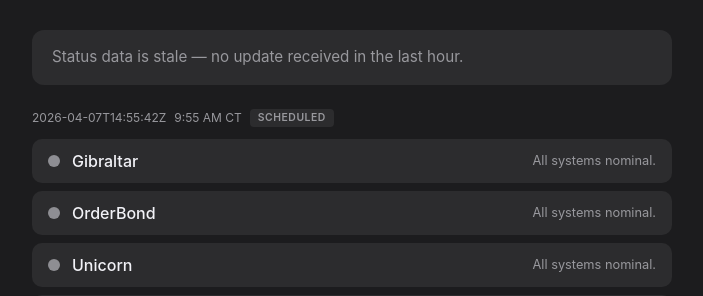
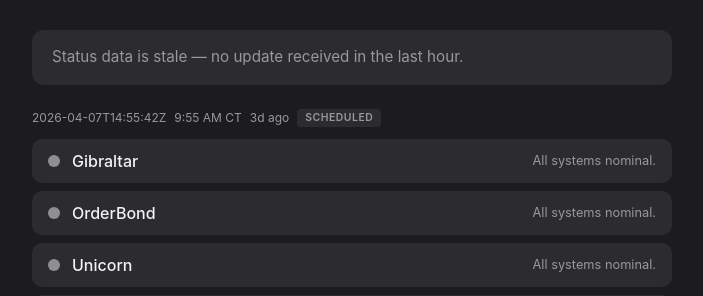
Before and after one commit to gotoplanb/hermit-watch-gen, a FastAPI app: page / in a window 1280 px wide. Shown: the part 207-503 px from the top of the page, without its empty margins (288-991 px from the left). Run offline with FastAPI, Linux system fonts and the light colour scheme.

Commit message:
Add relative time (6m ago) to status timestamp on status page
Co-Authored-By: Claude Opus 4.6 (1M context) <noreply@anthropic.com>

```diff
--- a/templates/status.html
+++ b/templates/status.html
@@ -103,6 +103,7 @@
     <div class="digest-meta" x-show="status.updated_at">
       <span x-text="status.updated_at"></span>
       <span x-text="toCentral(status.updated_at)"></span>
+      <span x-text="timeAgo(status.updated_at)"></span>
       <span class="digest-type" :class="status.type || 'scheduled'" x-text="(status.type || 'scheduled').toUpperCase()" x-show="status.updated_at"></span>
     </div>
 
@@ -142,6 +143,16 @@
         const d = new Date(utcStr);
         return d.toLocaleString('en-US', { timeZone: 'America/Chicago', hour: 'numeric', minute: '2-digit', hour12: true }) + ' CT';
       } catch (e) { return ''; }
+    }
+
+    function timeAgo(utcStr) {
+      if (!utcStr) return '';
+      const mins = Math.floor((Date.now() - new Date(utcStr).getTime()) / 60000);
+      if (mins < 1) return 'just now';
+      if (mins < 60) return mins + 'm ago';
+      const hrs = Math.floor(mins / 60);
+      if (hrs < 24) return hrs + 'h ago';
+      return Math.floor(hrs / 24) + 'd ago';
     }
 
     function renderMarkdown(md) {
```
